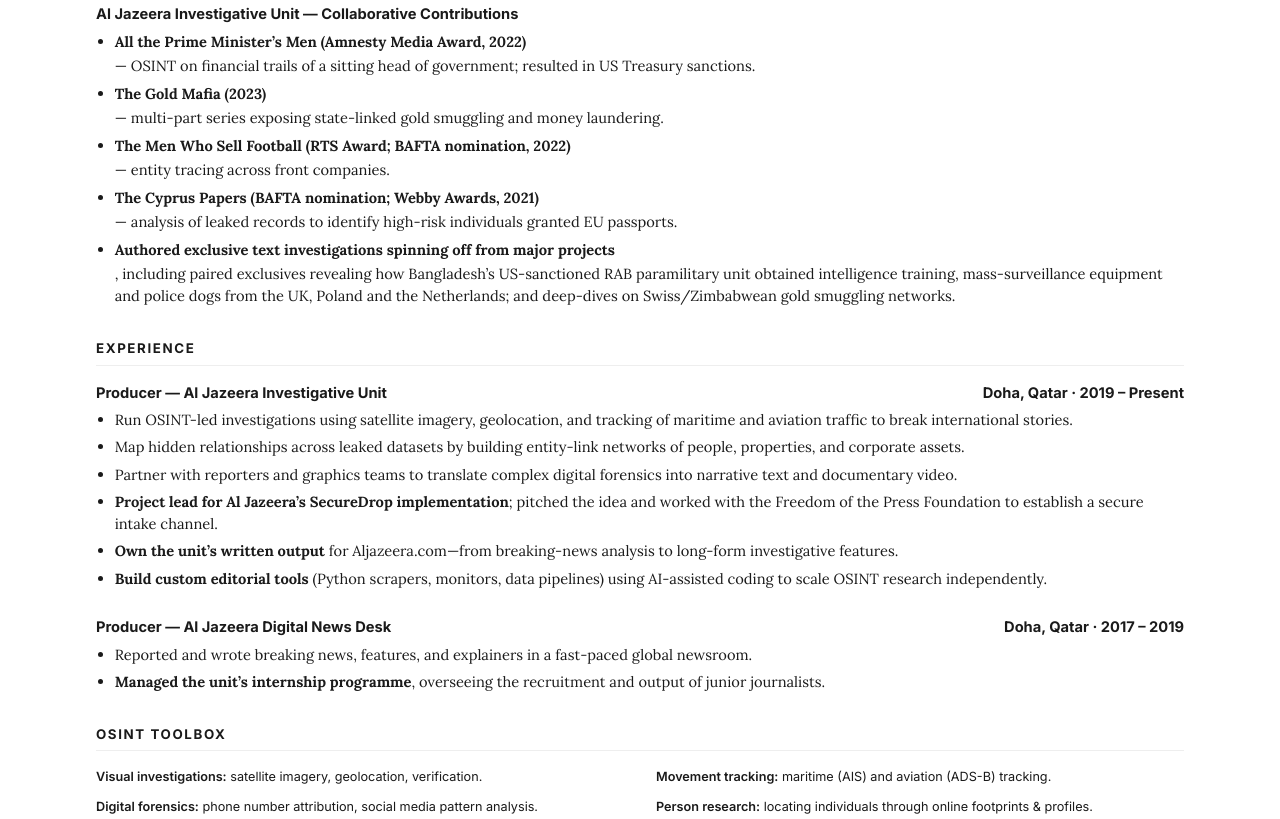
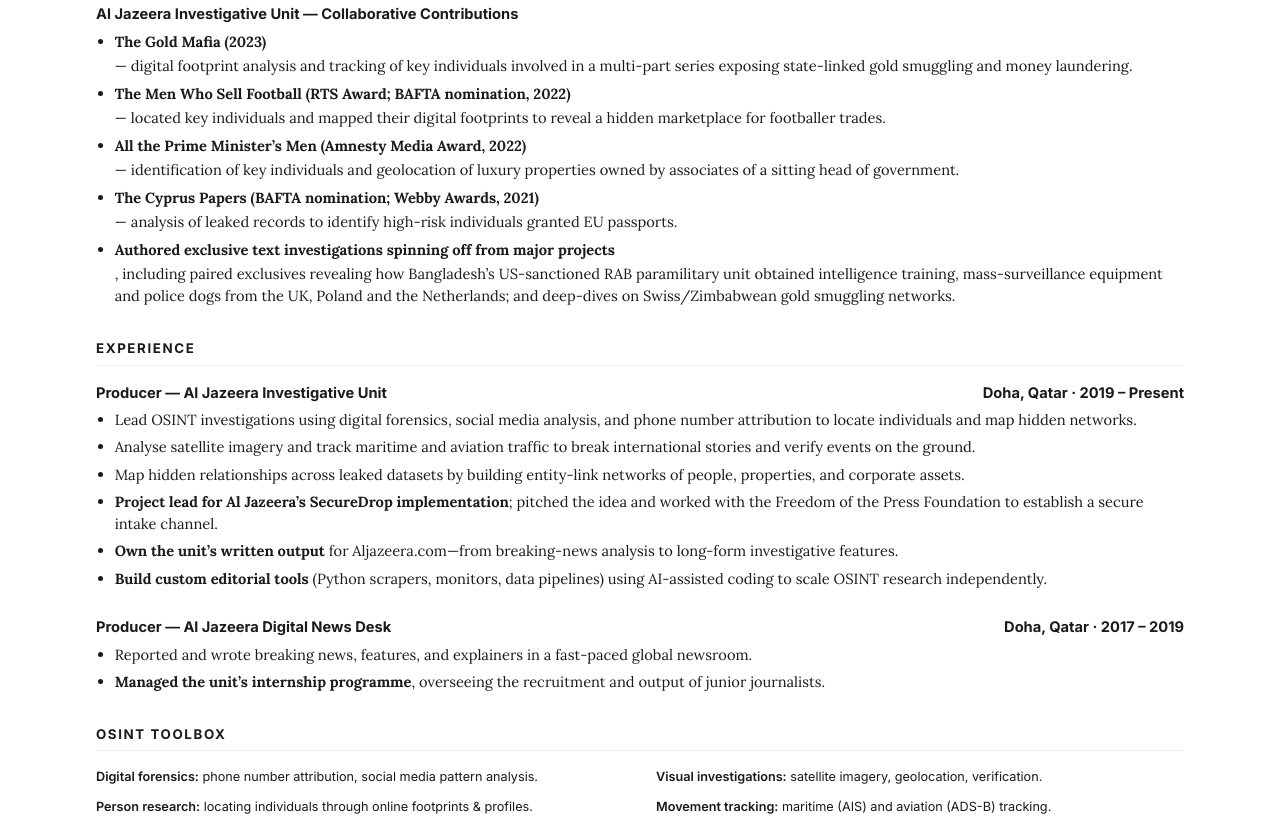
Before and after one commit to wakkum/personal-website, a website: page CV_Print_Ready.html in a window 1280 px wide. Shown: the part 855-1674 px from the top of the page. Drawn offline with Linux system fonts and the light colour scheme.

Commit message:
feat: reorder skills to lead with digital forensics and refine project roles

```diff
--- a/CV_Print_Ready.html
+++ b/CV_Print_Ready.html
@@ -119,7 +119,7 @@
   <section>
     <h2>Profile</h2>
     <div class="profile">
-      Investigative journalist with seven years inside Al Jazeera’s Investigative Unit, specialising in open-source intelligence and visual investigations. My work combines satellite imagery, geolocation, and tracking of maritime and aviation traffic with advanced digital forensics—including phone number attribution, social media pattern analysis, and locating hard-to-find individuals through hidden digital footprints. I produce high-impact accountability journalism on military, political, and financial stories globally, working solo on self-conceived stories or alongside large teams to deliver exclusives across all formats.
+      Investigative journalist with seven years inside Al Jazeera’s Investigative Unit, specialising in open-source intelligence and visual investigations. My work focuses on advanced digital forensics—including phone number attribution, social media pattern analysis, and locating individuals who do not want to be found—complemented by satellite imagery analysis and the tracking of maritime and aviation traffic. I produce high-impact accountability journalism on military, political, and financial stories globally, working solo on self-conceived stories or alongside large teams to deliver exclusives across all formats.
     </div>
   </section>
 
@@ -148,9 +148,9 @@
     <div class="investigation" style="margin-top: 10pt;">
       <strong>Al Jazeera Investigative Unit — Collaborative Contributions</strong>
       <ul>
-        <li><strong>All the Prime Minister’s Men (Amnesty Media Award, 2022)</strong> — OSINT on financial trails of a sitting head of government; resulted in US Treasury sanctions.</li>
-        <li><strong>The Gold Mafia (2023)</strong> — multi-part series exposing state-linked gold smuggling and money laundering.</li>
-        <li><strong>The Men Who Sell Football (RTS Award; BAFTA nomination, 2022)</strong> — entity tracing across front companies.</li>
+        <li><strong>The Gold Mafia (2023)</strong> — digital footprint analysis and tracking of key individuals involved in a multi-part series exposing state-linked gold smuggling and money laundering.</li>
+        <li><strong>The Men Who Sell Football (RTS Award; BAFTA nomination, 2022)</strong> — located key individuals and mapped their digital footprints to reveal a hidden marketplace for footballer trades.</li>
+        <li><strong>All the Prime Minister’s Men (Amnesty Media Award, 2022)</strong> — identification of key individuals and geolocation of luxury properties owned by associates of a sitting head of government.</li>
         <li><strong>The Cyprus Papers (BAFTA nomination; Webby Awards, 2021)</strong> — analysis of leaked records to identify high-risk individuals granted EU passports.</li>
         <li><strong>Authored exclusive text investigations spinning off from major projects</strong>, including paired exclusives revealing how Bangladesh’s US-sanctioned RAB paramilitary unit obtained intelligence training, mass-surveillance equipment and police dogs from the UK, Poland and the Netherlands; and deep-dives on Swiss/Zimbabwean gold smuggling networks.</li>
       </ul>
@@ -165,9 +165,9 @@
         <span>Doha, Qatar · 2019 – Present</span>
       </div>
       <ul>
-        <li>Run OSINT-led investigations using satellite imagery, geolocation, and tracking of maritime and aviation traffic to break international stories.</li>
+        <li>Lead OSINT investigations using digital forensics, social media analysis, and phone number attribution to locate individuals and map hidden networks.</li>
+        <li>Analyse satellite imagery and track maritime and aviation traffic to break international stories and verify events on the ground.</li>
         <li>Map hidden relationships across leaked datasets by building entity-link networks of people, properties, and corporate assets.</li>
-        <li>Partner with reporters and graphics teams to translate complex digital forensics into narrative text and documentary video.</li>
         <li><strong>Project lead for Al Jazeera’s SecureDrop implementation</strong>; pitched the idea and worked with the Freedom of the Press Foundation to establish a secure intake channel.</li>
         <li><strong>Own the unit’s written output</strong> for Aljazeera.com—from breaking-news analysis to long-form investigative features.</li>
         <li><strong>Build custom editorial tools</strong> (Python scrapers, monitors, data pipelines) using AI-assisted coding to scale OSINT research independently.</li>
@@ -189,10 +189,10 @@
   <section>
     <h2>OSINT Toolbox</h2>
     <ul class="toolbox">
+      <li><strong>Digital forensics:</strong> phone number attribution, social media pattern analysis.</li>
       <li><strong>Visual investigations:</strong> satellite imagery, geolocation, verification.</li>
+      <li><strong>Person research:</strong> locating individuals through online footprints & profiles.</li>
       <li><strong>Movement tracking:</strong> maritime (AIS) and aviation (ADS-B) tracking.</li>
-      <li><strong>Digital forensics:</strong> phone number attribution, social media pattern analysis.</li>
-      <li><strong>Person research:</strong> locating individuals through online footprints & profiles.</li>
       <li><strong>Data investigations:</strong> link analysis and entity resolution across large datasets.</li>
       <li><strong>Source protection:</strong> SecureDrop (project lead), end-to-end encryption, OPSEC.</li>
       <li><strong>Custom Tooling:</strong> Bespoke scrapers and pipelines built using AI-assisted coding.</li>
```
Also changed, not shown: CV.md (+7 -7 lines).
